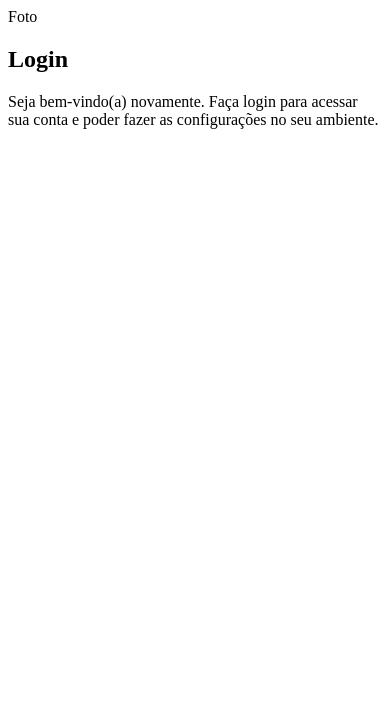
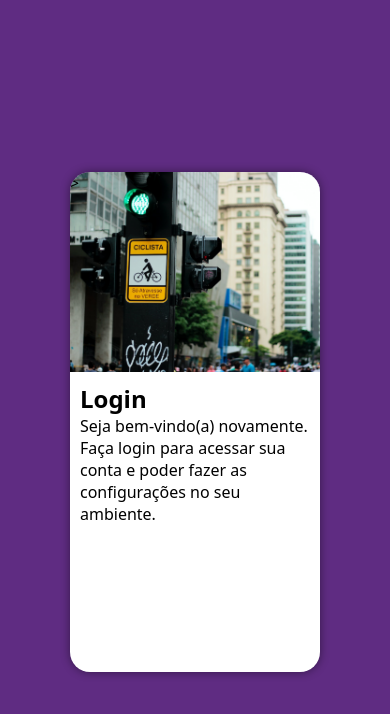
Before and after one commit to uebis/projeto-login, a plain HTML site: page index.html in a window 390 px wide. Drawn offline with Linux system fonts and the light colour scheme.

Commit message:
CSS - Mobile first

```diff
--- a/estilos/style.css
+++ b/estilos/style.css
@@ -5,3 +5,48 @@
     Verde: #49a09d
     Lilás: #5f2c82
 */
+
+* {
+    font-family: system-ui, -apple-system, BlinkMacSystemFont, 'Segoe UI', Roboto, Oxygen, Ubuntu, Cantarell, 'Open Sans', 'Helvetica Neue', sans-serif;
+    padding: 0px;
+    margin: 0px;
+    box-sizing: border-box;
+}
+
+body, html {
+    background-color: #5f2c82;
+    height: 100vh;
+    width: 100vw;
+}
+
+main {
+    position: relative;
+    height: 100vh;
+    width: 100vw;
+}
+
+section#login {
+    position: absolute;
+    top: 50%;
+    left: 50%;
+    transform: translate(-50%, -50%);
+    overflow: hidden;
+
+    background-color: white;
+    width: 250px;
+    height: 500px;
+    border-radius: 20px;
+    box-shadow: 0px 0px 10px rgba(0, 0, 0, 0.450);
+}
+
+section#login > div#imagem {
+    display: block;
+    background: #5f2c82 url(../imagens/pexels-jefferson-santal-11093631.jpg) no-repeat;
+    background-size: cover;
+    height: 200px;
+}
+
+section#login > div#formulario {
+    padding: 10px;
+
+}
--- a/index.html
+++ b/index.html
@@ -10,7 +10,7 @@
     <main>
         <section id="login">
             <div id="imagem">
-                Foto
+                <!--Aqui vai a imagem nas CSS-->>
             </div>
             <div id="formulario">
                 <h1>Login</h1>
```
